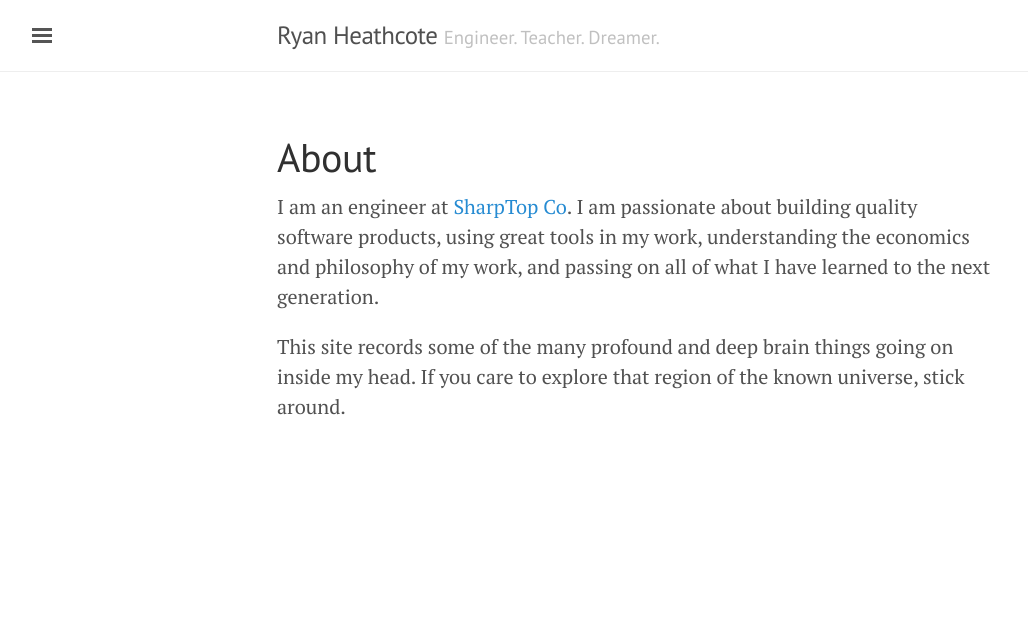
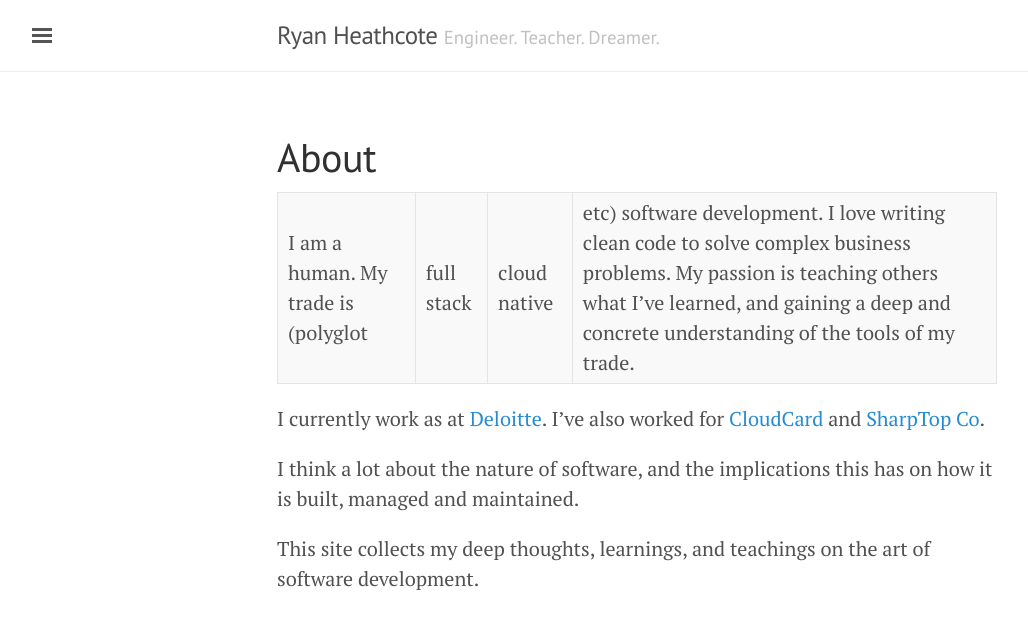
Before and after one commit to slackboxster/slackboxster.github.io, a Jekyll site: the page built from about.md, in a window 1280 px wide. Shown: the top 629 px of the page, without its empty margins (3-1031 px from the left). Built offline with Jekyll 4.4.1, drawn with Linux system fonts in a browser that asks for light colours.

Commit message:
Update about.md

```diff
--- a/about.md
+++ b/about.md
@@ -3,6 +3,10 @@ layout: page
 title: About
 ---
 
-I am an engineer at [SharpTop Co](http://www.sharptop.co). I am passionate about building quality software products, using great tools in my work, understanding the economics and philosophy of my work, and passing on all of what I have learned to the next generation.
+I am a human. My trade is (polyglot|full stack|cloud native|etc) software development. I love writing clean code to solve complex business problems. My passion is teaching others what I've learned, and gaining a deep and concrete understanding of the tools of my trade.
 
-This site records some of the many profound and deep brain things going on inside my head. If you care to explore that region of the known universe, stick around.
+I currently work as at [Deloitte](https://www2.deloitte.com/us/en.html). I've also worked for [CloudCard](https://onlinephotosubmission.com/) and [SharpTop Co](http://sharptop.io/).
+
+I think a lot about the nature of software, and the implications this has on how it is built, managed and maintained.
+
+This site collects my deep thoughts, learnings, and teachings on the art of software development.
```
